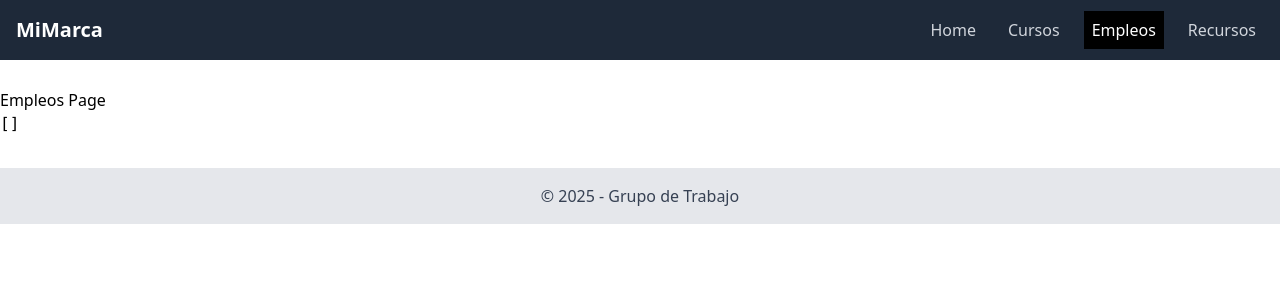
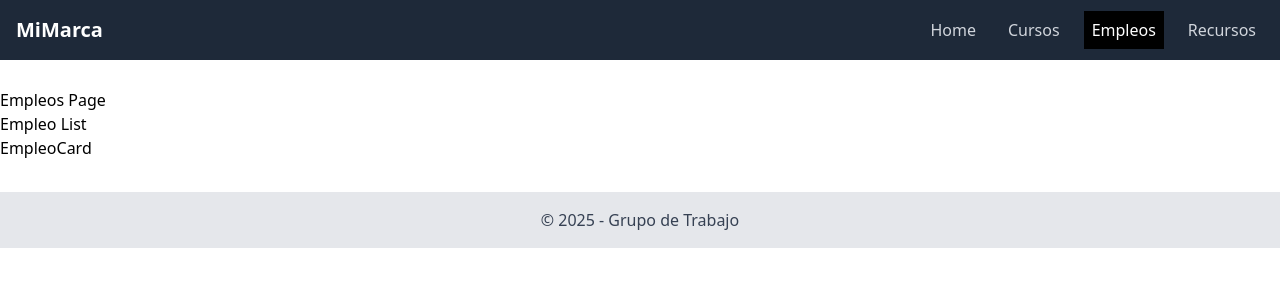
Before and after one commit to CristianAlarconDev/CodigoEmpleoV2, a React (Vite) app: page /empleos in a window 1280 px wide. Shown: the top 300 px of the page. Built offline with nearby package versions, Linux system fonts and the light colour scheme; no server answers.

Commit message:
se suman componentes basicos para el renderizado, EmpleoCard, EmpleosList

```diff
--- /dev/null
+++ b/src/components/EmpleoCard.jsx
@@ -0,0 +1,9 @@
+import React from 'react'
+
+const EmpleoCard = () => {
+  return (
+    <div>EmpleoCard</div>
+  )
+}
+
+export default EmpleoCard
--- /dev/null
+++ b/src/components/EmpleosList.jsx
@@ -0,0 +1,11 @@
+import React from 'react'
+import EmpleoCard from './EmpleoCard.jsx'
+const EmpleosList = () => {
+  return (
+    <div><h2>Empleo List</h2>
+    <EmpleoCard />
+    </div>
+  )
+}
+
+export default EmpleosList
--- a/src/pages/EmpleosPage.jsx
+++ b/src/pages/EmpleosPage.jsx
@@ -1,6 +1,6 @@
 import React from 'react'
 import { useState, useEffect } from 'react'
-
+import EmpleosList from '../components/EmpleosList.jsx';
 const EmpleosPage = () => {
     const [empleos, setEmpleos]=useState([]);
 
@@ -32,14 +32,12 @@ const EmpleosPage = () => {
     /*dependencias: ninguna por ahora, solo se deberia ejecutar una vez */
     [] )
     /*test empleos en array */
-    //console.log(empleos)
+    console.log(empleos)
 
 
   return (
     <div><h2>Empleos Page</h2>
-    <pre>
-      {JSON.stringify(empleos, null, 6)}
-    </pre>
+    <EmpleosList />
     </div>
   )
 }
```
